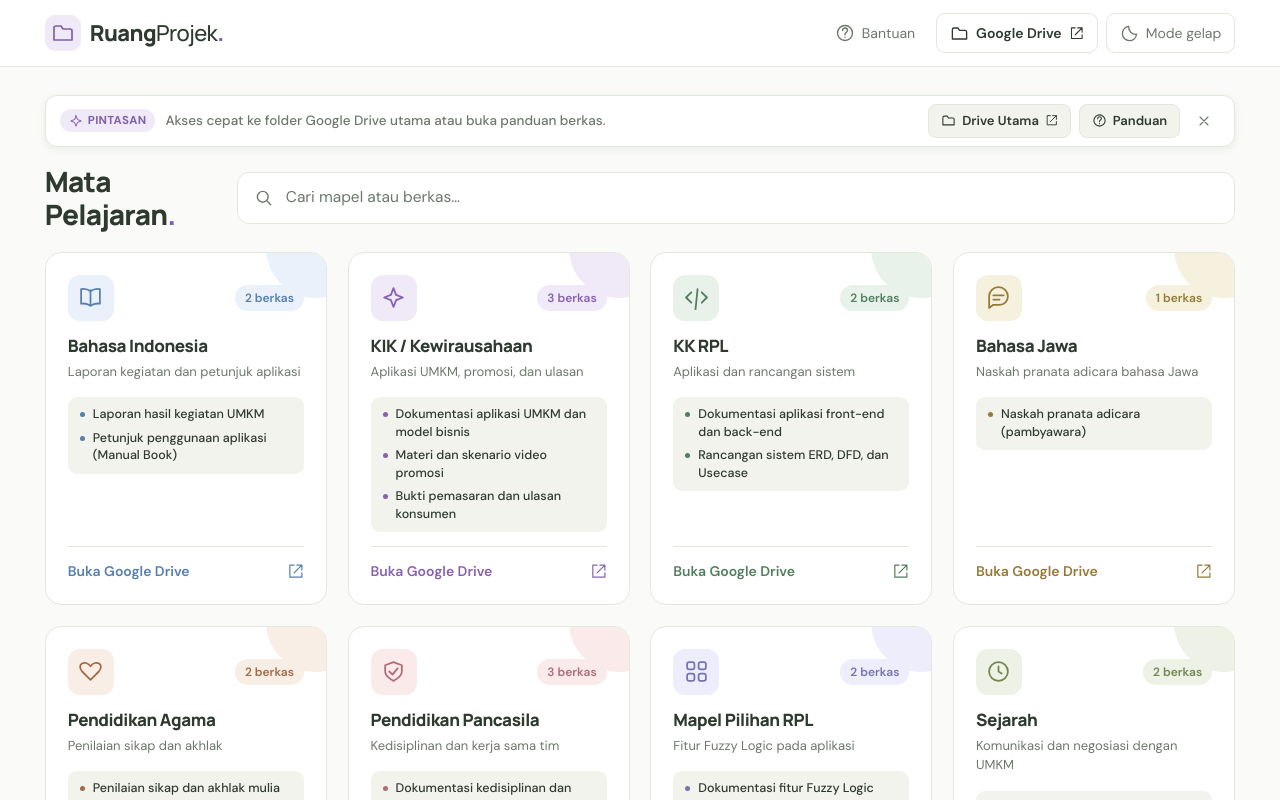
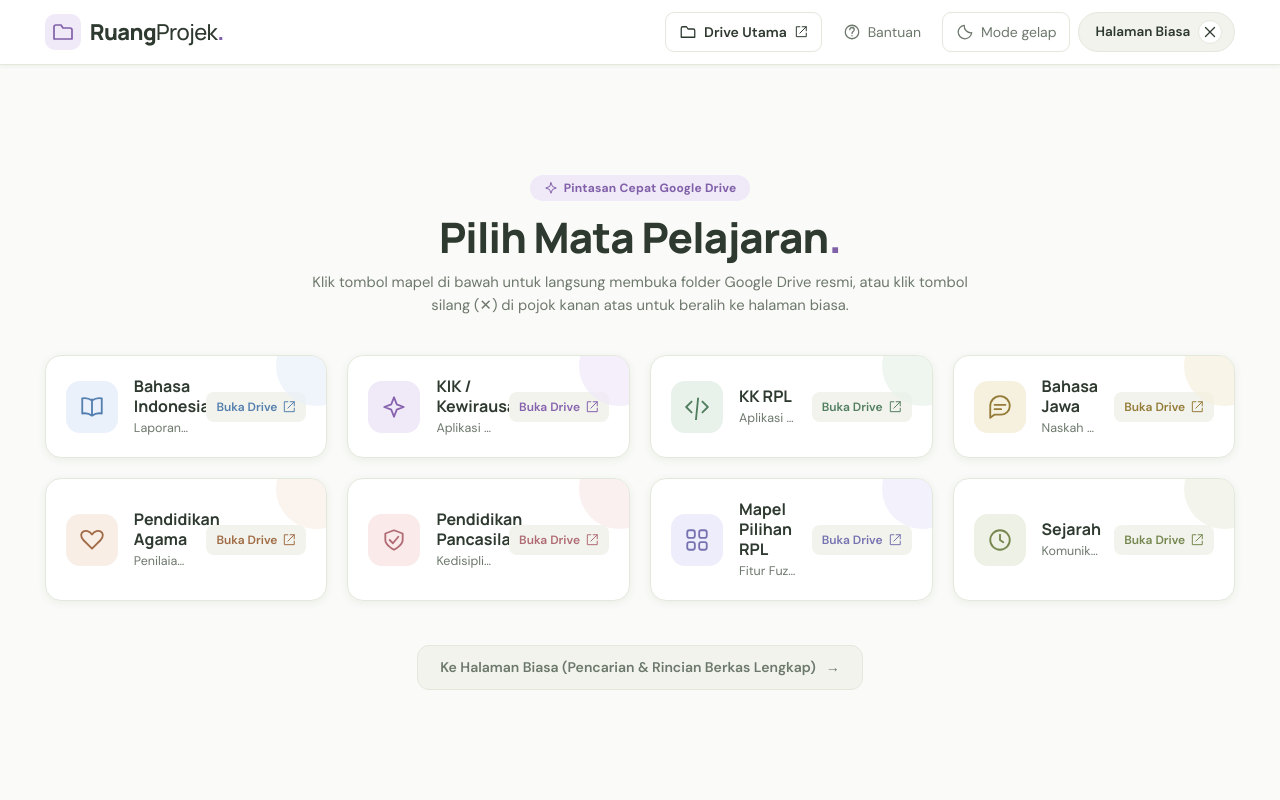
Before and after one commit to rania-n/ruang-projek, a React (Vite) app: page / in a window 1280 px wide. Shown: the top 800 px of the page. Built offline with nearby package versions, Linux system fonts and the light colour scheme.

Commit message:
feat: implementasi fullscreen launcher tombol mapel langsung ke Google Drive dengan tombol silang ke halaman biasa

```diff
--- a/src/App.tsx
+++ b/src/App.tsx
@@ -330,7 +330,7 @@ export default function App() {
   const [selected, setSelected] = useState<Subject | null>(null);
   const [guide, setGuide] = useState(false);
   const [dark, setDark] = useState(() => window.matchMedia("(prefers-color-scheme: dark)").matches);
-  const [showShortcut, setShowShortcut] = useState(true);
+  const [showLauncher, setShowLauncher] = useState(true);
   const dialogRef = useRef<HTMLDialogElement>(null);
   const triggerRef = useRef<HTMLElement | null>(null);
   const searchRef = useRef<HTMLInputElement>(null);
@@ -344,6 +344,16 @@ export default function App() {
     const timer = setTimeout(() => setLoading(false), 900);
     return () => clearTimeout(timer);
   }, []);
+
+  useEffect(() => {
+    const handleKeyDown = (e: KeyboardEvent) => {
+      if (e.key === "Escape" && showLauncher && !isModalActive) {
+        setShowLauncher(false);
+      }
+    };
+    window.addEventListener("keydown", handleKeyDown);
+    return () => window.removeEventListener("keydown", handleKeyDown);
+  }, [showLauncher, isModalActive]);
 
   useEffect(() => {
     document.documentElement.dataset.theme = dark ? "dark" : "light";
@@ -420,6 +430,133 @@ export default function App() {
         </div>
       )}
 
+      {showLauncher ? (
+        <div className="launcher-screen">
+          <header className="launcher-header">
+            <div className="launcher-header-inner">
+              <a
+                className="brand"
+                href="#mapel"
+                onClick={(e) => {
+                  e.preventDefault();
+                  setShowLauncher(false);
+                }}
+                aria-label="RuangProjek"
+              >
+                <span className="brand-icon">
+                  <Icon name="folder" />
+                </span>
+                <span>
+                  Ruang<span className="brand-light">Projek</span>
+                  <span className="brand-dot">.</span>
+                </span>
+              </a>
+
+              <div className="launcher-header-actions">
+                {MAIN_DRIVE_URL ? (
+                  <a
+                    className="nav-button nav-drive"
+                    href={MAIN_DRIVE_URL}
+                    target="_blank"
+                    rel="noreferrer"
+                    title="Buka Folder Google Drive Utama"
+                  >
+                    <Icon name="folder" size={18} />
+                    <span className="nav-label">Drive Utama</span>
+                    <Icon name="external" size={14} />
+                  </a>
+                ) : null}
+                <button
+                  className="nav-button"
+                  onClick={() => setGuide(true)}
+                  title="Bantuan & Panduan"
+                >
+                  <Icon name="help" size={18} />
+                  <span className="nav-label">Bantuan</span>
+                </button>
+                <button
+                  className="nav-button theme-button"
+                  onClick={() => setDark(!dark)}
+                  aria-label={dark ? "Aktifkan mode terang" : "Aktifkan mode gelap"}
+                  title={dark ? "Aktifkan mode terang" : "Aktifkan mode gelap"}
+                >
+                  <Icon name={dark ? "sun" : "moon"} size={18} />
+                  <span className="theme-label">{dark ? "Mode terang" : "Mode gelap"}</span>
+                </button>
+                <button
+                  className="launcher-close-btn"
+                  onClick={() => setShowLauncher(false)}
+                  aria-label="Tutup dan ke halaman biasa"
+                  title="Tutup (ke halaman biasa) - Esc"
+                >
+                  <span className="launcher-close-text">Halaman Biasa</span>
+                  <span className="launcher-close-icon">
+                    <Icon name="close" size={18} />
+                  </span>
+                </button>
+              </div>
+            </div>
+          </header>
+
+          <main className="launcher-container">
+            <div className="launcher-hero">
+              <div className="launcher-sparkle-pill">
+                <Icon name="spark" size={14} />
+                <span>Pintasan Cepat Google Drive</span>
+              </div>
+              <h1>
+                Pilih Mata Pelajaran<span>.</span>
+              </h1>
+              <p>
+                Klik tombol mapel di bawah untuk langsung membuka folder Google Drive resmi, atau
+                klik tombol silang (✕) di pojok kanan atas untuk beralih ke halaman biasa.
+              </p>
+            </div>
+
+            <div className="launcher-grid">
+              {subjects.map((subject, idx) => (
+                <button
+                  key={subject.id}
+                  type="button"
+                  className={`launcher-card ${subject.color}`}
+                  onClick={() => handleCardClick(subject)}
+                  style={{ animationDelay: `${idx * 30}ms` }}
+                  title={`Buka Google Drive ${subject.name}`}
+                >
+                  <div className="launcher-card-icon">
+                    <Icon name={subject.icon} size={26} />
+                  </div>
+                  <div className="launcher-card-text">
+                    <h3>{subject.name}</h3>
+                    <p>{subject.description}</p>
+                  </div>
+                  <div className="launcher-card-action">
+                    <span className="action-tag">Buka Drive</span>
+                    <span className="action-arrow">
+                      <Icon name="external" size={14} />
+                    </span>
+                  </div>
+                </button>
+              ))}
+            </div>
+
+            <div className="launcher-footer">
+              <button
+                type="button"
+                className="launcher-footer-btn"
+                onClick={() => setShowLauncher(false)}
+                title="Buka halaman lengkap dengan pencarian dan rincian berkas"
+              >
+                <span>Ke Halaman Biasa (Pencarian & Rincian Berkas Lengkap)</span>
+                <span className="footer-arrow" aria-hidden="true">
+                  &rarr;
+                </span>
+              </button>
+            </div>
+          </main>
+        </div>
+      ) : (
+        <>
           <header className="header">
             <div className="header-inner">
               <a
@@ -441,6 +578,14 @@ export default function App() {
               </a>
 
               <nav aria-label="Menu utama">
+                <button
+                  className="nav-button"
+                  onClick={() => setShowLauncher(true)}
+                  title="Buka Akses Cepat Mapel Layar Penuh"
+                >
+                  <Icon name="grid" size={19} />
+                  <span className="nav-label">Akses Cepat</span>
+                </button>
                 <button className="nav-button" onClick={() => setGuide(true)} title="Bantuan">
                   <Icon name="help" size={20} />
                   <span className="nav-label">Bantuan</span>
@@ -473,53 +618,6 @@ export default function App() {
           </header>
 
           <main id="mapel">
-        {showShortcut && (
-          <div className="shortcut-banner">
-            <div className="shortcut-content">
-              <span className="shortcut-badge">
-                <Icon name="spark" size={14} />
-                Pintasan
-              </span>
-              <span className="shortcut-text">
-                Akses cepat ke folder Google Drive utama atau buka panduan berkas.
-              </span>
-            </div>
-            <div className="shortcut-actions">
-              {MAIN_DRIVE_URL && (
-                <a
-                  href={MAIN_DRIVE_URL}
-                  target="_blank"
-                  rel="noreferrer"
-                  className="shortcut-btn"
-                  title="Buka Google Drive Utama"
-                >
-                  <Icon name="folder" size={15} />
-                  <span>Drive Utama</span>
-                  <Icon name="external" size={13} />
-                </a>
-              )}
-              <button
-                type="button"
-                className="shortcut-btn secondary"
-                onClick={() => setGuide(true)}
-                title="Buka Panduan Projek"
-              >
-                <Icon name="help" size={15} />
-                <span>Panduan</span>
-              </button>
-              <button
-                type="button"
-                className="shortcut-close-btn"
-                onClick={() => setShowShortcut(false)}
-                aria-label="Tutup pintasan"
-                title="Tutup pintasan"
-              >
-                <Icon name="close" size={16} />
-              </button>
-            </div>
-          </div>
-        )}
-
             <div className="top-section">
               <div className="section-title-wrap">
                 <h1>
@@ -554,7 +652,9 @@ export default function App() {
 
             <section className="subject-grid" aria-label="Daftar mata pelajaran">
               {visible.map((subject, i) => {
-            const hasDriveLink = Boolean(DRIVE_LINKS[subject.id] || subject.url || MAIN_DRIVE_URL);
+                const hasDriveLink = Boolean(
+                  DRIVE_LINKS[subject.id] || subject.url || MAIN_DRIVE_URL,
+                );
                 return (
                   <button
                     key={subject.id}
@@ -613,6 +713,8 @@ export default function App() {
               </a>
             </footer>
           </main>
+        </>
+      )}
 
       <dialog
         ref={dialogRef}
--- a/src/index.css
+++ b/src/index.css
@@ -310,110 +310,293 @@ main {
   padding: clamp(16px, 2.2vw, 28px) clamp(16px, 3.5vw, 64px) 0;
 }
 
-/* Shortcut Banner: Pintasan cepat yang bisa di-close */
-.shortcut-banner {
+/* ==========================================================================
+   Fullscreen Mapel Launcher (Layar Penuh Akses Cepat Google Drive)
+   ========================================================================== */
+.launcher-screen {
+  min-height: 100vh;
+  width: 100%;
+  display: flex;
+  flex-direction: column;
+  background: var(--bg);
+  color: var(--text);
+  animation: fade-in 0.25s ease-out;
+}
+
+.launcher-header {
+  position: sticky;
+  top: 0;
+  z-index: 50;
+  background: var(--surface);
+  border-bottom: 1px solid var(--line);
+  box-shadow: 0 1px 4px var(--shadow);
+  padding: 12px clamp(16px, 3.5vw, 64px);
+}
+
+.launcher-header-inner {
   display: flex;
   align-items: center;
   justify-content: space-between;
   gap: 16px;
-  padding: 8px 14px;
-  margin-bottom: clamp(12px, 1.6vw, 18px);
-  background: var(--surface);
-  border: 1px solid var(--line);
-  border-radius: 12px;
-  box-shadow: 0 2px 8px var(--shadow);
-  animation: card-in 0.25s ease-out both;
-  flex-wrap: wrap;
+  width: 100%;
+  max-width: 1440px;
+  margin: 0 auto;
 }
 
-.shortcut-content {
-  display: flex;
-  align-items: center;
-  gap: 10px;
-  flex-wrap: wrap;
-}
-
-.shortcut-badge {
-  display: inline-flex;
-  align-items: center;
-  gap: 5px;
-  font-size: 11.5px;
-  font-weight: 700;
-  color: var(--purple);
-  background: var(--purple-soft);
-  padding: 3px 9px;
-  border-radius: 999px;
-  letter-spacing: 0.3px;
-  text-transform: uppercase;
-}
-
-.shortcut-text {
-  font-size: 13.5px;
-  color: var(--muted);
-  font-weight: 500;
-}
-
-.shortcut-actions {
+.launcher-header-actions {
   display: flex;
   align-items: center;
   gap: 8px;
 }
 
-.shortcut-btn {
+.launcher-close-btn {
+  display: inline-flex;
+  align-items: center;
+  gap: 8px;
+  padding: 7px 12px 7px 16px;
+  border-radius: 999px;
+  background: var(--hover);
+  border: 1px solid var(--line);
+  color: var(--text);
+  font-family: inherit;
+  font-weight: 600;
+  font-size: 13.5px;
+  cursor: pointer;
+  transition: all 0.15s ease;
+}
+
+.launcher-close-btn:hover {
+  background: var(--purple-soft);
+  border-color: var(--purple);
+  color: var(--purple);
+  transform: translateY(-1px);
+}
+
+.launcher-close-icon {
+  display: grid;
+  place-items: center;
+  width: 24px;
+  height: 24px;
+  border-radius: 50%;
+  background: var(--surface);
+  border: 1px solid var(--line);
+  color: inherit;
+}
+
+.launcher-container {
+  flex: 1;
+  display: flex;
+  flex-direction: column;
+  justify-content: center;
+  width: 100%;
+  max-width: 1340px;
+  margin: 0 auto;
+  padding: clamp(24px, 3.5vw, 44px) clamp(16px, 3.5vw, 64px);
+}
+
+.launcher-hero {
+  text-align: center;
+  max-width: 680px;
+  margin: 0 auto clamp(24px, 3vw, 40px);
+}
+
+.launcher-sparkle-pill {
   display: inline-flex;
   align-items: center;
   gap: 6px;
-  font-size: 13px;
-  font-weight: 600;
-  padding: 6px 12px;
-  border-radius: 8px;
-  background: var(--hover);
-  color: var(--text);
-  border: 1px solid var(--line);
-  transition:
-    background 0.15s,
-    border-color 0.15s,
-    color 0.15s;
-  text-decoration: none;
-  cursor: pointer;
+  font-size: 12px;
+  font-weight: 700;
+  color: var(--purple);
+  background: var(--purple-soft);
+  padding: 4px 14px;
+  border-radius: 999px;
+  margin-bottom: 12px;
+  letter-spacing: 0.2px;
 }
 
-.shortcut-btn:hover {
-  background: var(--purple-soft);
-  border-color: var(--purple);
+.launcher-hero h1 {
+  font-family: "Manrope", sans-serif;
+  font-size: clamp(28px, 3.5vw, 42px);
+  font-weight: 800;
+  line-height: 1.15;
+  margin: 0 0 10px;
+  letter-spacing: -0.02em;
+}
+
+.launcher-hero h1 > span {
   color: var(--purple);
 }
 
-.shortcut-close-btn {
+.launcher-hero p {
+  font-size: clamp(14px, 1.15vw, 16px);
+  color: var(--muted);
+  line-height: 1.55;
+  margin: 0;
+}
+
+.launcher-grid {
+  display: grid;
+  grid-template-columns: repeat(auto-fill, minmax(min(100%, 280px), 1fr));
+  gap: clamp(14px, 1.6vw, 20px);
+  width: 100%;
+}
+
+.launcher-card {
+  display: flex;
+  align-items: center;
+  gap: 16px;
+  padding: clamp(16px, 1.6vw, 20px);
+  background: var(--surface);
+  border: 1px solid var(--line);
+  border-radius: 16px;
+  box-shadow: 0 2px 8px var(--shadow);
+  cursor: pointer;
+  text-align: left;
+  position: relative;
+  overflow: hidden;
+  transition:
+    transform 0.2s cubic-bezier(0.2, 0.8, 0.2, 1),
+    box-shadow 0.2s,
+    border-color 0.2s;
+  animation: card-in 0.35s both;
+}
+
+.launcher-card::before {
+  content: "";
+  position: absolute;
+  top: -30px;
+  right: -30px;
+  width: 80px;
+  height: 80px;
+  border-radius: 50%;
+  background: var(--soft);
+  opacity: 0.7;
+  pointer-events: none;
+}
+
+.launcher-card:hover {
+  transform: translateY(-4px);
+  box-shadow: 0 12px 28px var(--shadow);
+  border-color: var(--accent);
+}
+
+.launcher-card:active {
+  transform: translateY(-1px);
+}
+
+.launcher-card-icon {
   display: grid;
   place-items: center;
-  width: 32px;
-  height: 32px;
-  border-radius: 8px;
-  color: var(--muted);
-  background: transparent;
-  border: none;
-  cursor: pointer;
-  transition:
-    background 0.15s,
-    color 0.15s;
+  width: 52px;
+  height: 52px;
+  border-radius: 14px;
+  background: var(--soft);
+  color: var(--accent);
+  flex-shrink: 0;
+  transition: transform 0.2s ease;
 }
 
-.shortcut-close-btn:hover {
+.launcher-card:hover .launcher-card-icon {
+  transform: scale(1.08);
+}
+
+.launcher-card-text {
+  flex: 1;
+  min-width: 0;
+}
+
+.launcher-card-text h3 {
+  font-family: "Manrope", sans-serif;
+  font-size: 16px;
+  font-weight: 700;
+  color: var(--text);
+  margin: 0 0 4px;
+  line-height: 1.25;
+}
+
+.launcher-card-text p {
+  font-size: 12.5px;
+  color: var(--muted);
+  margin: 0;
+  line-height: 1.35;
+  white-space: nowrap;
+  overflow: hidden;
+  text-overflow: ellipsis;
+}
+
+.launcher-card-action {
+  display: flex;
+  align-items: center;
+  gap: 5px;
+  flex-shrink: 0;
+  padding: 6px 10px;
+  border-radius: 8px;
   background: var(--hover);
-  color: var(--text);
+  color: var(--accent);
+  font-size: 12px;
+  font-weight: 600;
+  transition: all 0.15s ease;
+}
+
+.launcher-card:hover .launcher-card-action {
+  background: var(--soft);
+  transform: translateX(2px);
+}
+
+.launcher-footer {
+  display: flex;
+  justify-content: center;
+  margin-top: clamp(28px, 3.5vw, 44px);
+}
+
+.launcher-footer-btn {
+  display: inline-flex;
+  align-items: center;
+  gap: 10px;
+  font-family: inherit;
+  font-size: 14px;
+  font-weight: 600;
+  color: var(--muted);
+  background: var(--hover);
+  border: 1px solid var(--line);
+  padding: 11px 22px;
+  border-radius: 12px;
+  cursor: pointer;
+  transition: all 0.2s ease;
+}
+
+.launcher-footer-btn:hover {
+  color: var(--purple);
+  border-color: var(--purple);
+  background: var(--purple-soft);
+  transform: translateY(-2px);
+  box-shadow: 0 4px 12px var(--shadow);
+}
+
+.launcher-footer-btn .footer-arrow {
+  transition: transform 0.2s ease;
+}
+
+.launcher-footer-btn:hover .footer-arrow {
+  transform: translateX(4px);
 }
 
 @media (max-width: 680px) {
-  .shortcut-banner {
-    flex-direction: column;
-    align-items: flex-start;
-    gap: 10px;
-    padding: 10px 12px;
+  .launcher-close-text {
+    display: none;
   }
-  .shortcut-actions {
-    width: 100%;
-    justify-content: space-between;
+  .launcher-close-btn {
+    padding: 6px 10px;
+  }
+  .launcher-card-action .action-tag {
+    display: none;
+  }
+  .launcher-card-action {
+    padding: 6px;
+    border-radius: 6px;
+  }
+  .launcher-card-text p {
+    white-space: normal;
   }
 }
 
```
Lines whose indentation alone changed are shown as unchanged.
